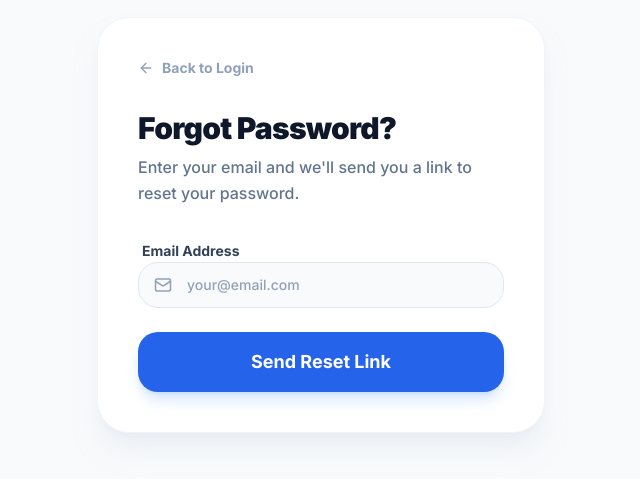
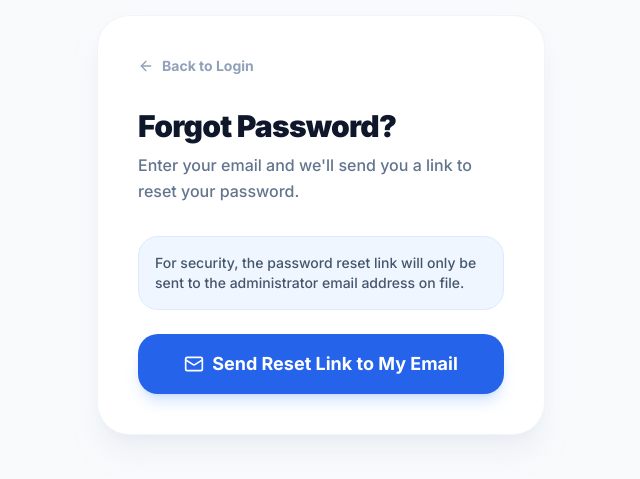
Before and after one commit to ProfHezzy/olawale, a Next.js app in the folder frontend/: page /admin/forgot-password in a window 1280 px wide. Shown: the part 175-654 px from the top of the page, without its empty margins (319-959 px from the left). Built offline with nearby package versions, Linux system fonts and the light colour scheme; no server answers.

Commit message:
fix: remove email input from forgot-password, auto-send to admin email

```diff
--- a/frontend/src/app/admin/forgot-password/page.tsx
+++ b/frontend/src/app/admin/forgot-password/page.tsx
@@ -16,7 +16,7 @@ export default function ForgotPasswordPage() {
     e.preventDefault();
     setLoading(true);
     try {
-      await api.post('/auth/forgot-password', { email });
+      await api.post('/auth/forgot-password', {});
       setSent(true);
       toast.success('Reset link sent to your email!');
     } catch (error) {
@@ -58,27 +58,17 @@ export default function ForgotPasswordPage() {
           </div>
         ) : (
           <form onSubmit={handleSubmit} className="space-y-6">
-            <div className="space-y-2">
-              <label className="text-sm font-bold text-slate-700 ml-1">Email Address</label>
-              <div className="relative">
-                <Mail className="absolute left-4 top-1/2 -translate-y-1/2 text-slate-400" size={18} />
-                <input
-                  type="email"
-                  required
-                  placeholder="your@email.com"
-                  className="admin-input pl-12"
-                  value={email}
-                  onChange={(e) => setEmail(e.target.value)}
-                />
-              </div>
-            </div>
+            <p className="text-slate-600 text-sm font-medium bg-blue-50 text-blue-800 p-4 rounded-xl border border-blue-100">
+              For security, the password reset link will only be sent to the administrator email address on file.
+            </p>
 
             <button
               type="submit"
               disabled={loading}
-              className="btn-primary w-full py-4 text-lg shadow-lg shadow-blue-500/20 disabled:opacity-70"
+              className="btn-primary w-full py-4 text-lg shadow-lg shadow-blue-500/20 disabled:opacity-70 flex items-center justify-center gap-2"
             >
-              {loading ? <Loader2 className="animate-spin mx-auto" size={24} /> : "Send Reset Link"}
+              {loading ? <Loader2 className="animate-spin" size={24} /> : <Mail size={20} />}
+              {loading ? "Sending..." : "Send Reset Link to My Email"}
             </button>
           </form>
         )}
```
Also changed, not shown: 2 other files (tests, documents, lock files or other folders).
